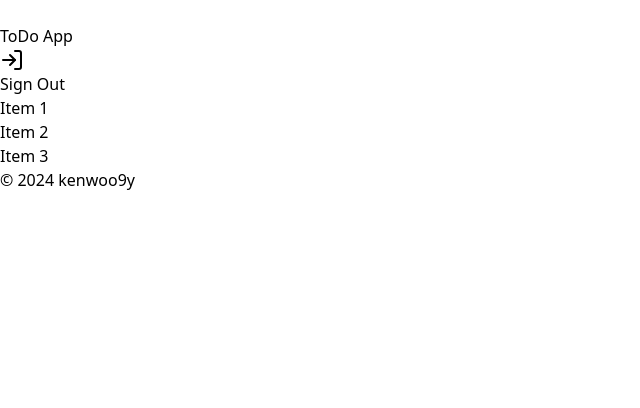
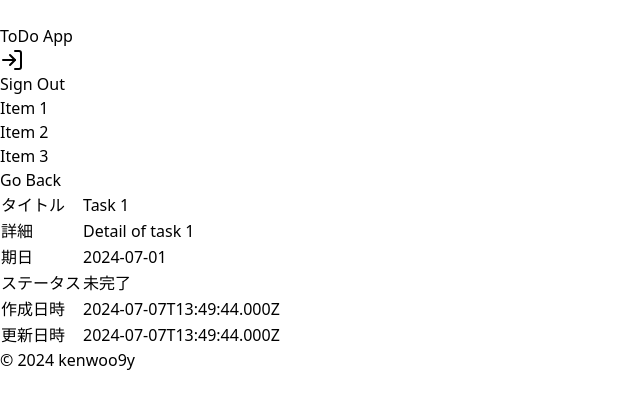
Before and after one commit to kenwoo9y/todo-client-react, a React (Vite) app in the folder client/: page /detail/1 in a window 1280 px wide. Shown: the top 408 px of the page, without its empty margins (0-640 px from the left). Built offline with nearby package versions, Linux system fonts and the light colour scheme.

Commit message:
Add TaskDetail

```diff
--- /dev/null
+++ b/client/src/components/TaskDetail.tsx
@@ -0,0 +1,92 @@
+import React, { useEffect, useState } from "react";
+import { useParams, useNavigate } from "react-router-dom";
+
+interface Task {
+    id: number;
+    title: string;
+    description: string;
+    due_date: string;
+    status: string;
+    created_at: string;
+    updated_at: string;
+}
+
+const headerTitles = [
+    "タイトル", "詳細", "期日", "ステータス", "作成日時", "更新日時"
+];
+
+const TaskDetail: React.FC = () => {
+    const { id } = useParams<{ id: string }>();
+    const navigate = useNavigate();
+    const [task, setTask] = useState<Task | null>(null);
+
+    useEffect(() => {
+        const fetchTask = async () => {
+            // 本来はAPIからタスクを取得する
+            const fetchedTask: Task = {
+                id: parseInt(id || "0"),
+                title: `Task ${id}`,
+                description: `Detail of task ${id}`,
+                due_date: `2024-07-0${id}`,
+                status: id === '1' ? '未完了' : id === '2' ? '完了' : '進行中',
+                created_at: new Date().toISOString(),
+                updated_at: new Date().toISOString()
+            };
+            setTask(fetchedTask);
+        };
+        fetchTask();
+    }, [id]);
+
+    if (!task) {
+        return <div>Loading...</div>;
+    }
+
+    return (
+        <div className="p-4">
+            <div className="flex justify-start mb-4">
+                <button
+                    className="border border-gray-300 text-gray-700 px-4 py-2 rounded"
+                    onClick={() => navigate('/')}
+                >
+                    Go Back
+                </button>
+            </div>
+
+            <div className="flex justify-end space-x-4 mb-4">
+            </div>
+
+            <div className="bg-white shadow-md rounded-md p-4">
+                <table className="min-w-full bg-white border border-gray-200">
+                    <tbody>
+                        <tr>
+                            <td className="border px-4 py-2">{headerTitles[0]}</td>
+                            <td className="border px-4 py-2">{task.title}</td>
+                        </tr>
+                        <tr>
+                            <td className="border px-4 py-2">{headerTitles[1]}</td>
+                            <td className="border px-4 py-2">{task.description}</td>
+                        </tr>
+                        <tr>
+                            <td className="border px-4 py-2">{headerTitles[2]}</td>
+                            <td className="border px-4 py-2">{task.due_date}</td>
+                        </tr>
+                        <tr>
+                            <td className="border px-4 py-2">{headerTitles[3]}</td>
+                            <td className="border px-4 py-2">{task.status}</td>
+                        </tr>
+                        <tr>
+                            <td className="border px-4 py-2">{headerTitles[4]}</td>
+                            <td className="border px-4 py-2">{task.created_at}</td>
+                        </tr>
+                        <tr>
+                            <td className="border px-4 py-2">{headerTitles[5]}</td>
+                            <td className="border px-4 py-2">{task.updated_at}</td>
+                        </tr>
+                    </tbody>
+                </table>
+            </div>
+        </div>
+    );
+};
+
+export default TaskDetail;
--- a/client/src/router/Router.tsx
+++ b/client/src/router/Router.tsx
@@ -1,12 +1,14 @@
 import React from "react";
 import { BrowserRouter as Router, Route, Routes } from "react-router-dom";
 import TaskList from "../components/TaskList";
+import TaskDetail from "../components/TaskDetail";
 
 const AppRouter: React.FC = () => {
     return (
         <Router>
             <Routes>
                 <Route path="/" element={<TaskList />} />
+                <Route path="/detail/:id" element={<TaskDetail />} />
             </Routes>
         </Router>
     );
```
